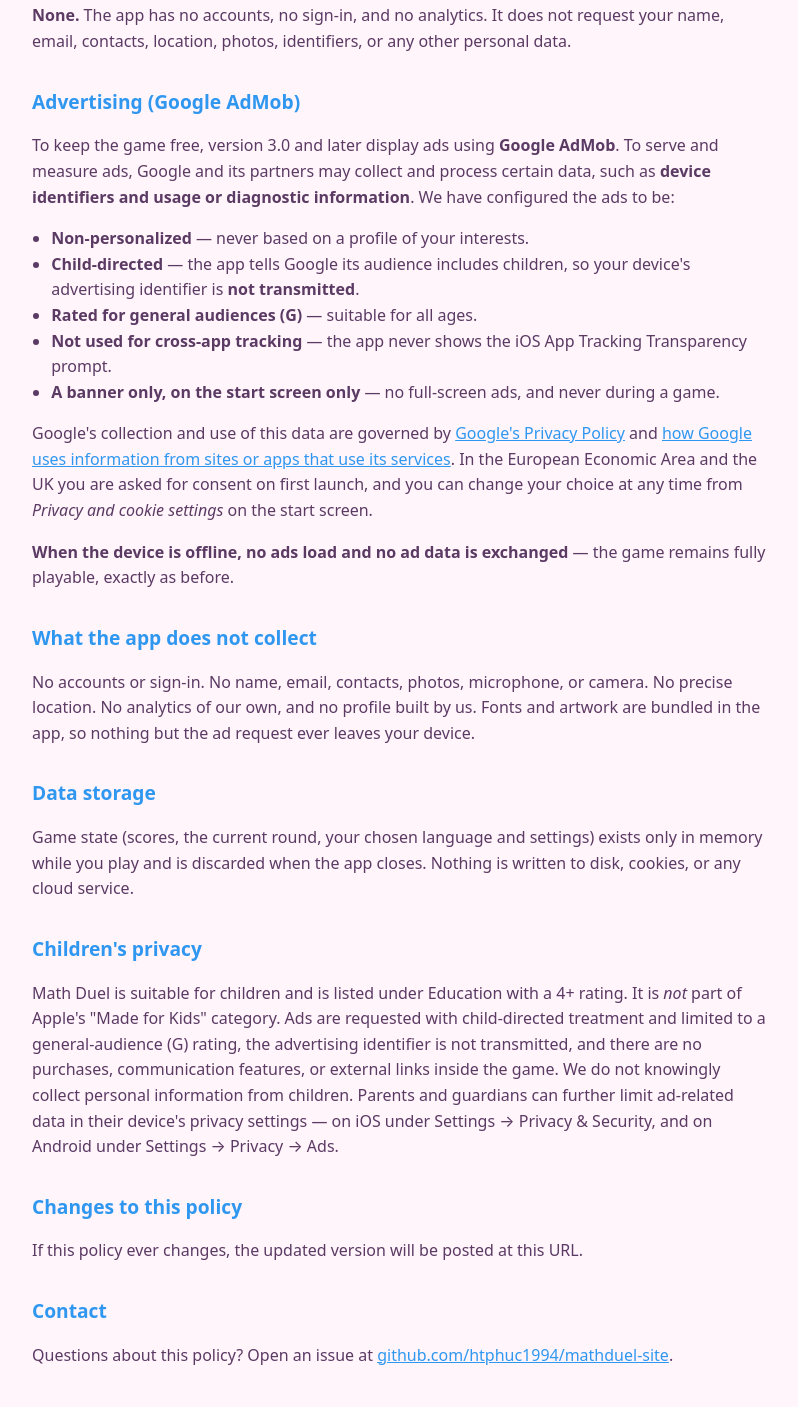
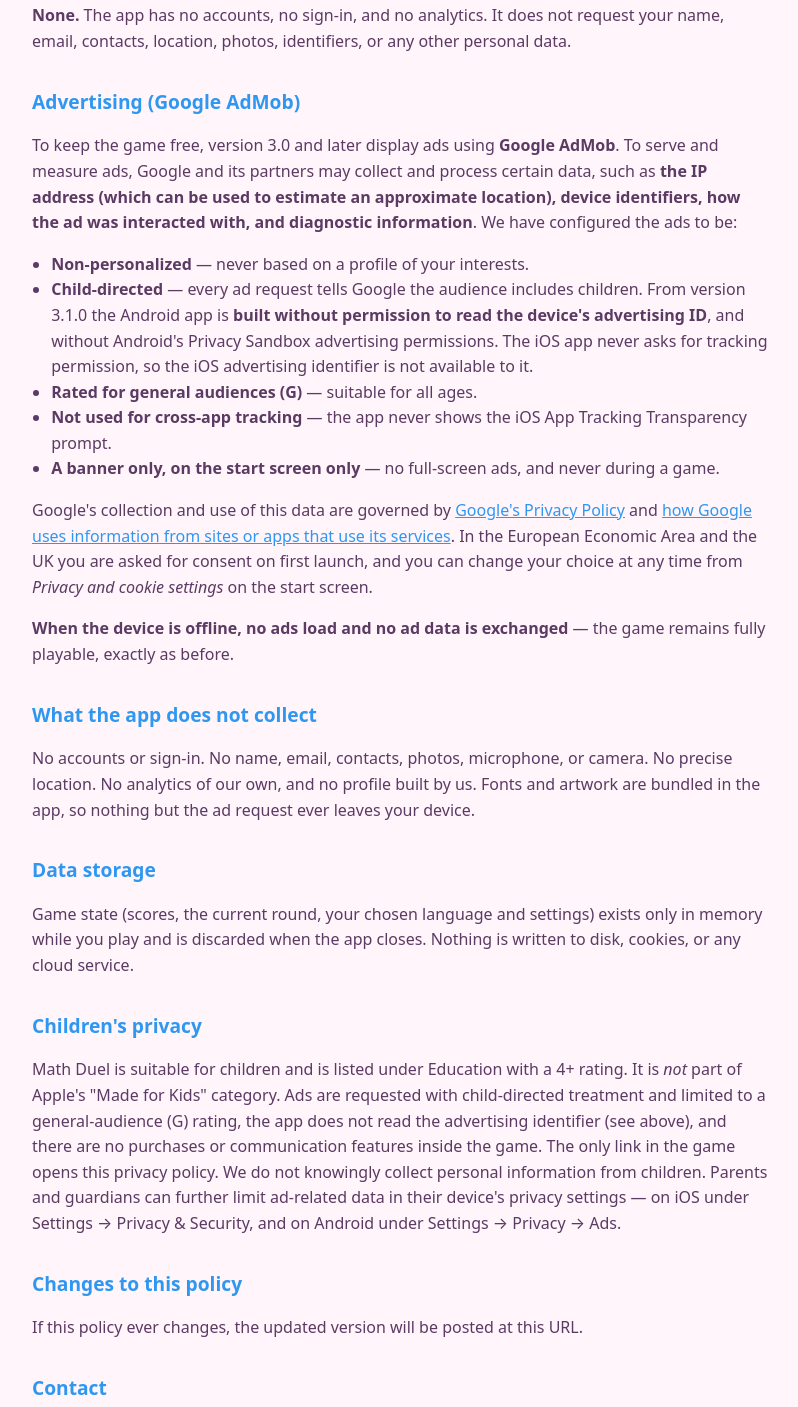
Before and after one commit to htphuc1994/mathduel-site, a plain HTML site: page privacy.html in a window 1280 px wide. Shown: the part 293-1700 px from the top of the page, without its empty margins (240-1038 px from the left). Drawn offline with Linux system fonts and the light colour scheme.

Commit message:
Math Duel: the support page says the game has ads, and the policy matches 3.1.0
The support page still said "No ads, no in-app purchases, no data collected" a month
after 3.0 added the start-screen banner. It now says what the app is: free, one
banner on the start screen, never during a game, no purchases, no accounts.

The privacy policy now matches Android 3.1.0:
- the app is built without permission to read the advertising ID or Android's
  Privacy Sandbox ad permissions (it had said the ID was "not transmitted" while
  the shipped bundle still requested it);
- it lists what Google's own disclosure says the ads library collects (IP-based
  approximate location, device identifiers, ad interactions, diagnostics);
- it names the privacy-policy link as the game's only link.

Co-Authored-By: Claude Opus 5.5 <noreply@anthropic.com>

```diff
--- a/privacy.html
+++ b/privacy.html
@@ -20,7 +20,7 @@
 <body>
 <main>
   <h1>Privacy Policy — Math Duel 🍓 vs 🫐</h1>
-  <p class="updated">Last updated: 18 September 2026</p>
+  <p class="updated">Last updated: 17 October 2026</p>
 
   <p><strong>Math Duel itself does not collect, store, transmit, or share any personal
   information.</strong> It is a two-player, same-device math game that is fully playable offline.
@@ -34,12 +34,16 @@
   <h2>Advertising (Google AdMob)</h2>
   <p>To keep the game free, version 3.0 and later display ads using <strong>Google AdMob</strong>.
   To serve and measure ads, Google and its partners may collect and process certain data, such as
-  <strong>device identifiers and usage or diagnostic information</strong>. We have configured the
-  ads to be:</p>
+  <strong>the IP address (which can be used to estimate an approximate location), device
+  identifiers, how the ad was interacted with, and diagnostic information</strong>. We have
+  configured the ads to be:</p>
   <ul>
     <li><strong>Non-personalized</strong> — never based on a profile of your interests.</li>
-    <li><strong>Child-directed</strong> — the app tells Google its audience includes children, so
-        your device's advertising identifier is <strong>not transmitted</strong>.</li>
+    <li><strong>Child-directed</strong> — every ad request tells Google the audience includes
+        children. From version 3.1.0 the Android app is <strong>built without permission to read
+        the device's advertising ID</strong>, and without Android's Privacy Sandbox advertising
+        permissions. The iOS app never asks for tracking permission, so the iOS advertising
+        identifier is not available to it.</li>
     <li><strong>Rated for general audiences (G)</strong> — suitable for all ages.</li>
     <li><strong>Not used for cross-app tracking</strong> — the app never shows the iOS App Tracking
         Transparency prompt.</li>
@@ -68,9 +72,10 @@
   <h2>Children's privacy</h2>
   <p>Math Duel is suitable for children and is listed under Education with a 4+ rating. It is
   <em>not</em> part of Apple's "Made for Kids" category. Ads are requested with child-directed
-  treatment and limited to a general-audience (G) rating, the advertising identifier is not
-  transmitted, and there are no purchases, communication features, or external links inside the
-  game. We do not knowingly collect personal information from children. Parents and guardians can
+  treatment and limited to a general-audience (G) rating, the app does not read the advertising
+  identifier (see above), and there are no purchases or communication features inside the game.
+  The only link in the game opens this privacy policy. We do not knowingly collect personal
+  information from children. Parents and guardians can
   further limit ad-related data in their device's privacy settings — on iOS under
   Settings → Privacy &amp; Security, and on Android under Settings → Privacy → Ads.</p>
 
```
Also changed, not shown: index.html (+2 -1 lines).
